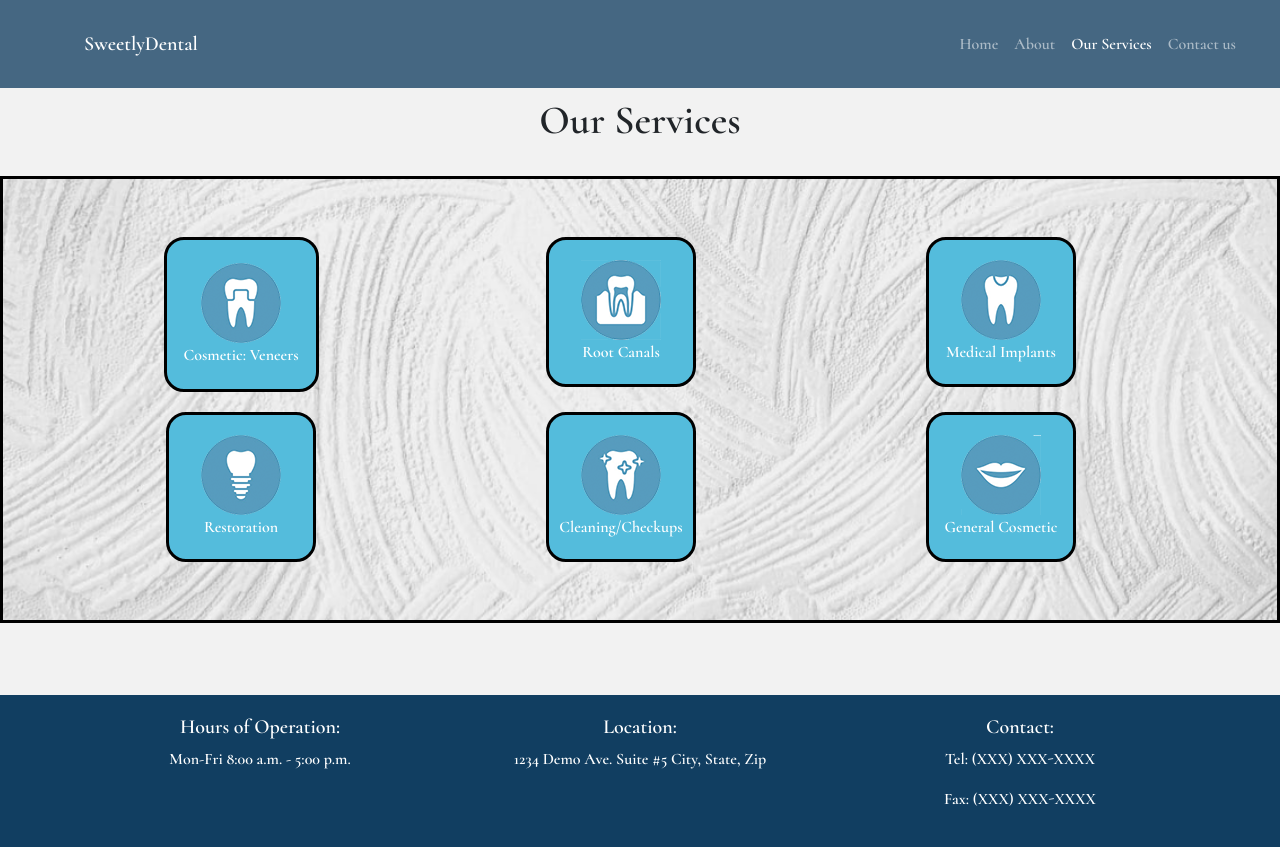
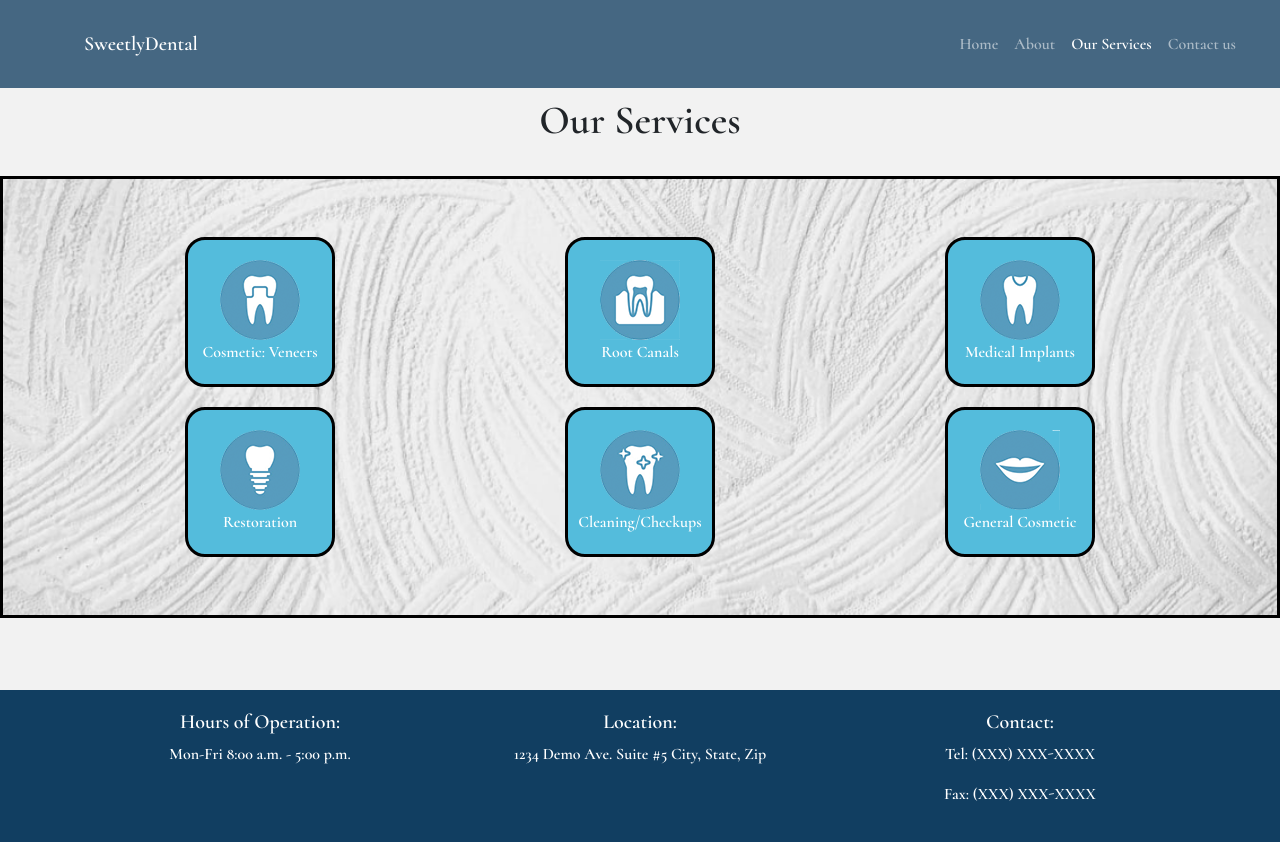
Before and after one commit to Peterhyh/dental-website, a React (Create React App) app in the folder frontend/: page /services in a window 1280 px wide. In both pictures the pointer is over the button "Cosmetic: Veneers". Built offline with nearby package versions, Linux system fonts and the light colour scheme.

Commit message:
services page centered

```diff
--- a/frontend/src/App.css
+++ b/frontend/src/App.css
@@ -193,6 +193,8 @@
   width: 100%;
   border: solid;
   border-color: black;
+  display: flex;
+  justify-content: center;
 }
 
 .services-buttons {
@@ -207,15 +209,7 @@
 }
 
 .services-buttons:hover {
-  background-color: #54BCDC;
-  color: #fff;
-  height: 155px;
-  width: 155px;
-  border: solid;
-  border-color: black;
-  border-radius: 20px;
-  margin: 10px;
-  transition: 0.3s;
+  cursor: not-allowed;
 }
 
 .popover-body {
```
